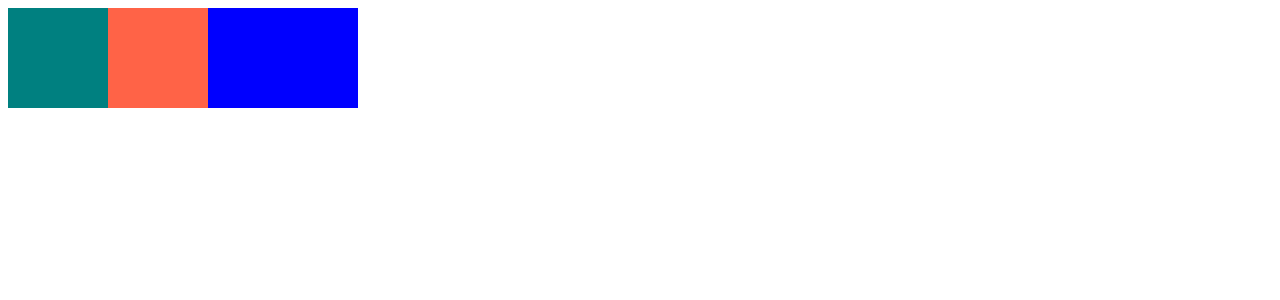
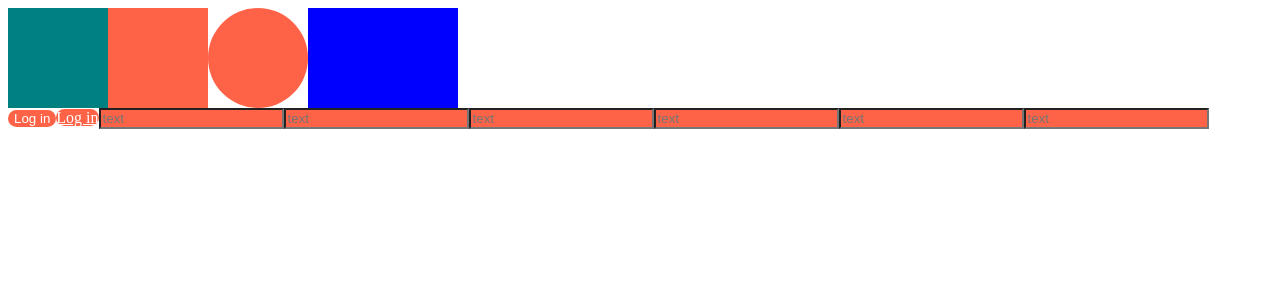
Before and after one commit to eovhdnjawm1/ReactChallenges, a React (Create React App) app: page / in a window 1280 px wide. Shown: the top 300 px of the page. Built offline with nearby package versions, Linux system fonts and the light colour scheme.

Commit message:
Feat styled components attr, 태그 변경

```diff
--- a/src/App.js
+++ b/src/App.js
@@ -3,23 +3,57 @@ import styled from "styled-components"
 const Father = styled.div`
   display:flex;
 `
+
+// props
 const Box = styled.div`
 background-color: ${(props) => props.bgColor};
 width: 100px;
 height: 100px;
 `
 
+// 상속
 const SubBox = styled(Box)`
   width:150px;
 `
 
+const Circle = styled(Box)`
+border-radius: 50px;
+`
+
+// 스타일을 활용하고 싶다
+//  href 같은것을 쓰고싶다
+const Btn = styled.button`
+  color: white;
+  background-color:tomato;
+  border: 0;
+  border-radius: 15px;
+`
+
+//
+const Input = styled.input.attrs({required: true, minLength:10, placeholder:"text"})`
+  background-color: tomato;
+`
+
 function App() {
   return (
+    <>
     <Father>
       <Box bgColor="teal" />
       <Box bgColor="tomato" />
+      <Circle bgColor="tomato" />
       <SubBox bgColor="blue" />
+
     </Father>
+    {/* as 라고하면 a 태그로 쓰고싶다 같은 속성이나 태그 자체를 바꾸고싶을때*/}
+        <Btn >Log in</Btn>
+        <Btn as="a" href="/">Log in</Btn>
+        <Input  />
+        <Input  />
+        <Input  />
+        <Input  />
+        <Input  />
+        <Input  />
+    </>
   );
 }
 
```
